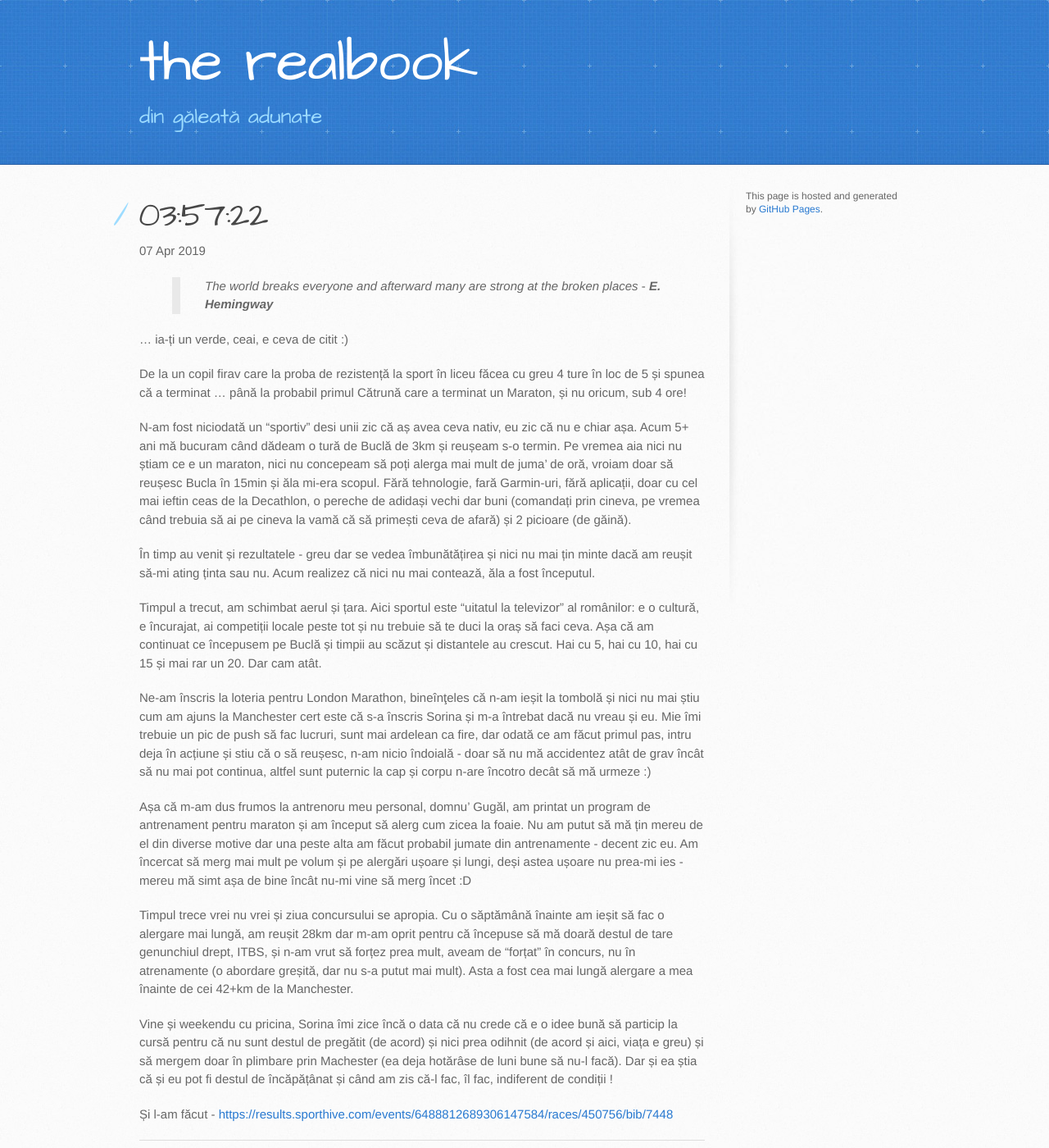
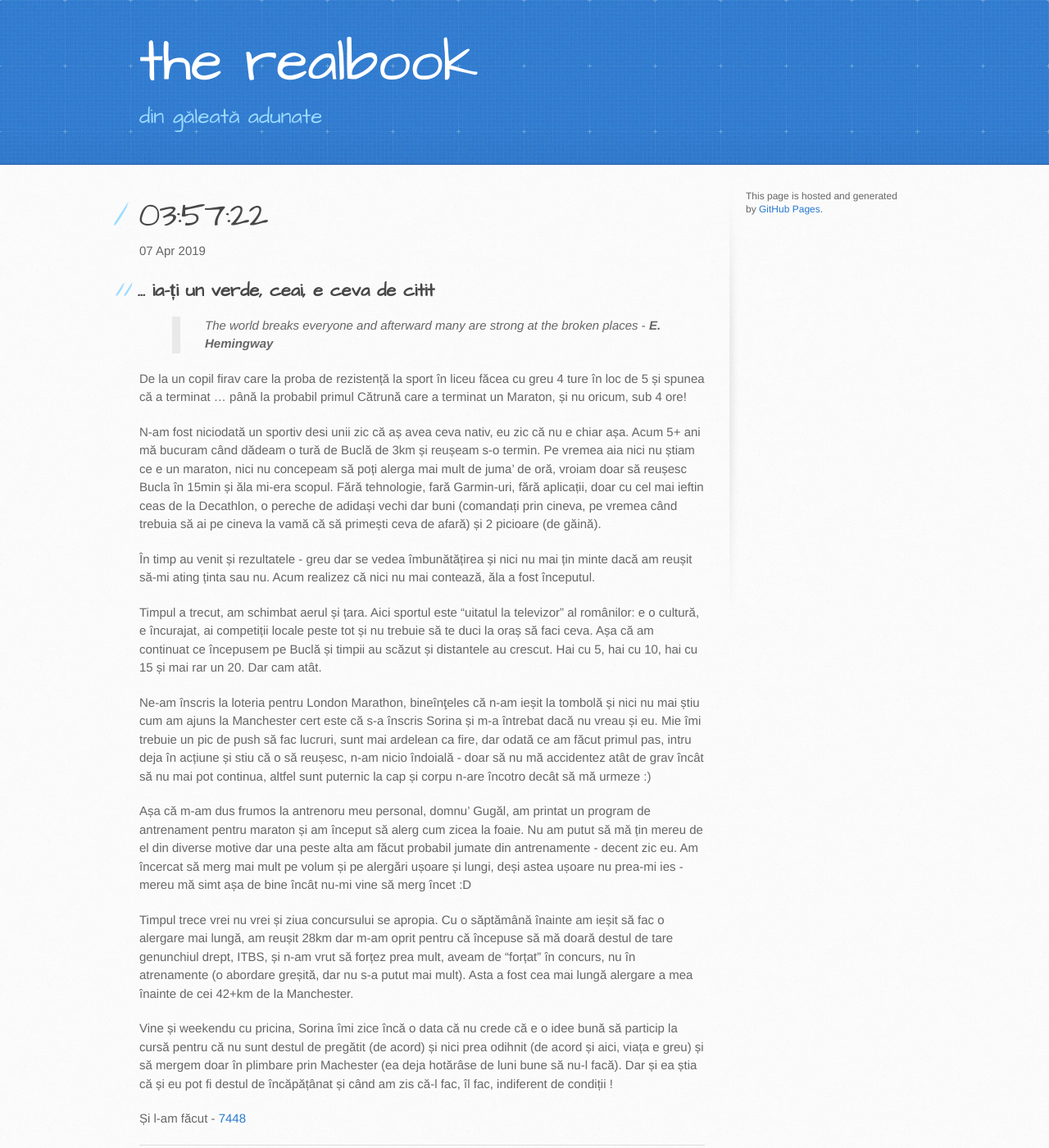
Before and after one commit to jokeru/facebook, a Jekyll site: the page built from _posts/2019-04-07-03_57_22.md, in a window 1280 px wide and 1400 px high. Shown: the whole window at 82% size. Built offline with Jekyll 4.4.1, drawn with Linux system fonts in a browser that asks for light colours; some of the changed lines change nothing that is shown; some of the changed text lies outside the part shown.

Commit message:
Update 2019-04-07-03_57_22.md

```diff
--- a/_posts/2019-04-07-03_57_22.md
+++ b/_posts/2019-04-07-03_57_22.md
@@ -6,13 +6,13 @@
 ---
 
 
+## ... ia-ți un verde, ceai, e ceva de citit
+
 > _The world breaks everyone and afterward many are strong at the broken places_ - **_E. Hemingway_**
-
-... ia-ți un verde, ceai,  e ceva de citit :)
 
 De la un copil firav care la proba de rezistență la sport în liceu făcea cu greu 4 ture în loc de 5 și spunea că a terminat ... până la probabil primul Cătrună care a terminat un Maraton, și nu oricum, sub 4 ore!
 
-N-am fost niciodată un "sportiv" desi unii zic că aș avea ceva nativ, eu zic că nu e chiar așa. Acum 5+ ani mă bucuram când dădeam o tură de Buclă de 3km și reușeam s-o termin. Pe vremea aia nici nu știam ce e un maraton, nici nu concepeam să poți alerga mai mult de juma' de oră, vroiam doar să reușesc Bucla în 15min și ăla mi-era scopul. Fără tehnologie, fară Garmin-uri, fără aplicații, doar cu cel mai ieftin ceas de la Decathlon, o pereche de adidași vechi dar buni (comandați prin cineva, pe vremea când trebuia să ai pe cineva la vamă că să primești ceva de afară) și 2 picioare (de găină).
+N-am fost niciodată un sportiv desi unii zic că aș avea ceva nativ, eu zic că nu e chiar așa. Acum 5+ ani mă bucuram când dădeam o tură de Buclă de 3km și reușeam s-o termin. Pe vremea aia nici nu știam ce e un maraton, nici nu concepeam să poți alerga mai mult de juma' de oră, vroiam doar să reușesc Bucla în 15min și ăla mi-era scopul. Fără tehnologie, fară Garmin-uri, fără aplicații, doar cu cel mai ieftin ceas de la Decathlon, o pereche de adidași vechi dar buni (comandați prin cineva, pe vremea când trebuia să ai pe cineva la vamă că să primești ceva de afară) și 2 picioare (de găină).
 
 În timp au venit și rezultatele - greu dar se vedea îmbunătățirea și nici nu mai țin minte dacă am reușit să-mi ating ținta sau nu. Acum realizez că nici nu mai contează, ăla a fost începutul.
 
@@ -26,11 +26,13 @@
 
 Vine și weekendu cu pricina, Sorina îmi zice încă o data că nu crede că e o idee bună să particip la cursă pentru că nu sunt destul de pregătit (de acord) și nici prea odihnit (de acord și aici, viața e greu) și să mergem doar în plimbare prin Machester (ea deja hotărâse de luni bune să nu-l facă). Dar și ea știa că și eu pot fi destul de încăpățânat și când am zis că-l fac, îl fac, indiferent de condiții !
 
-Și l-am făcut - [https://results.sporthive.com/events/6488812689306147584/races/450756/bib/7448](https://results.sporthive.com/events/6488812689306147584/races/450756/bib/7448)
+Și l-am făcut - [7448](https://results.sporthive.com/events/6488812689306147584/races/450756/bib/7448)
 
 ---
 
-> Bucata asta de text care urmează vine după aproape 1 an, pe 9 Martie 2o2o, așa că nu mai e foarte "caldă". Scriitura rămăsese în draft așteptând să vadă lumina zilei cândva. Și cum azi e corona'virus la servici și lucrez d-acasă, am dat de draftu ăsta.
+## Un an mai târziu
+
+> _Bucata asta de text care urmează vine după aproape 1 an, pe 9 Martie 2o2o, așa că nu mai e foarte "caldă". Scriitura rămăsese în draft așteptând să vadă lumina zilei cândva. Și cum azi e corona'virus la servici și lucrez d-acasă, am dat de draftu ăsta._
 
 ... dar nu fără sacrificii, că altfel nu rămânea în istorie. Speram să scot undeva în jur de 4 ore, cu un vis nebun de 3:30, dar eram conștient că 3:30 era tare și nu-l puteam susține pe o distanță așa de mare (8min/mile, 5 min/km), dar dacă totuși ... ?!
 
@@ -58,4 +60,4 @@
 
 ---
 
-> Și asta e melodia atașată momentului - [https://www.youtube.com/watch?v=IPXIgEAGe4U](https://www.youtube.com/watch?v=IPXIgEAGe4U), melodie care ne-a însoțit tot weekendul și melodie care mereu o să mă întoarcă acolo, la primul meu maraton
+> _Și [asta](https://www.youtube.com/watch?v=IPXIgEAGe4U) e melodia atașată momentului, melodie care ne-a însoțit tot weekendul și melodie care mereu o să mă întoarcă acolo, la primul meu maraton_
```
